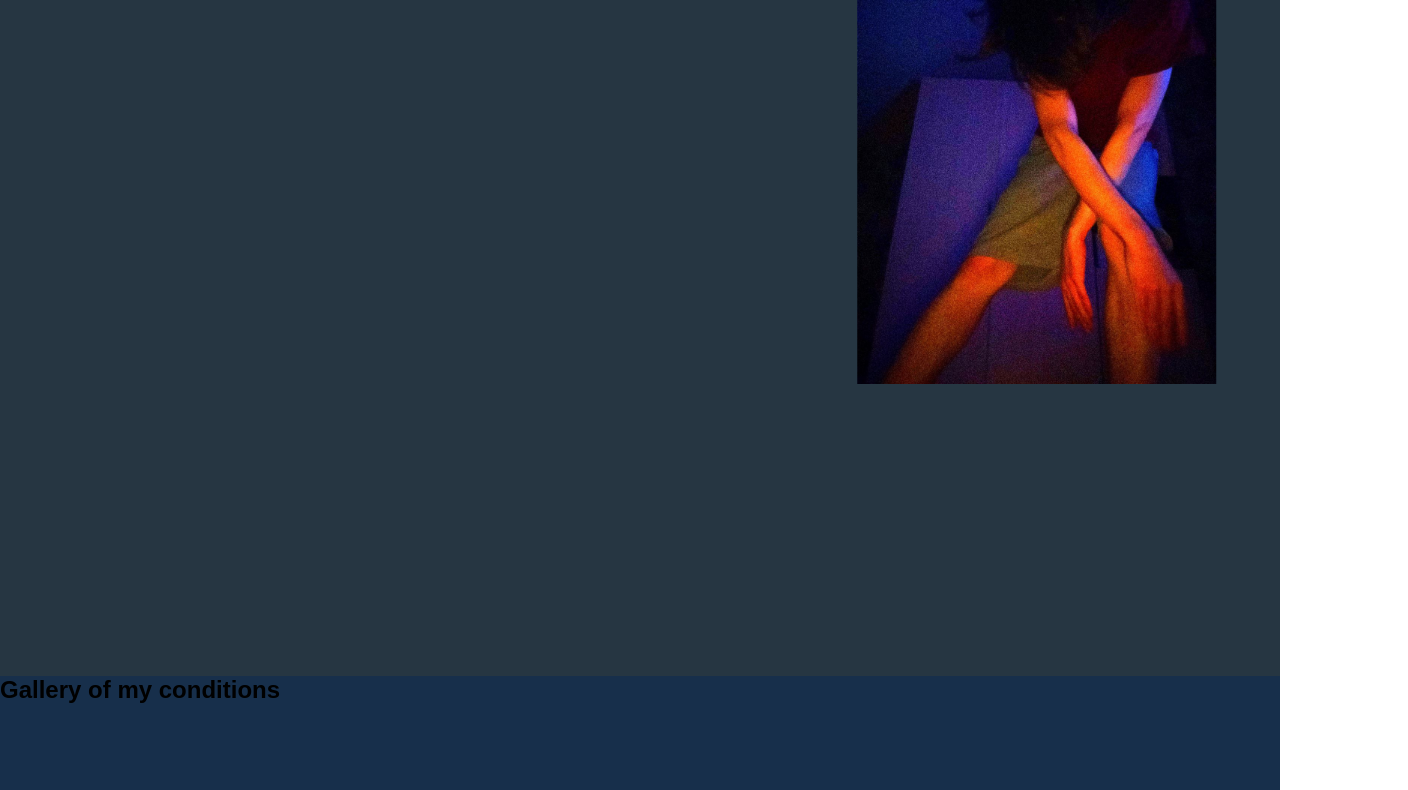
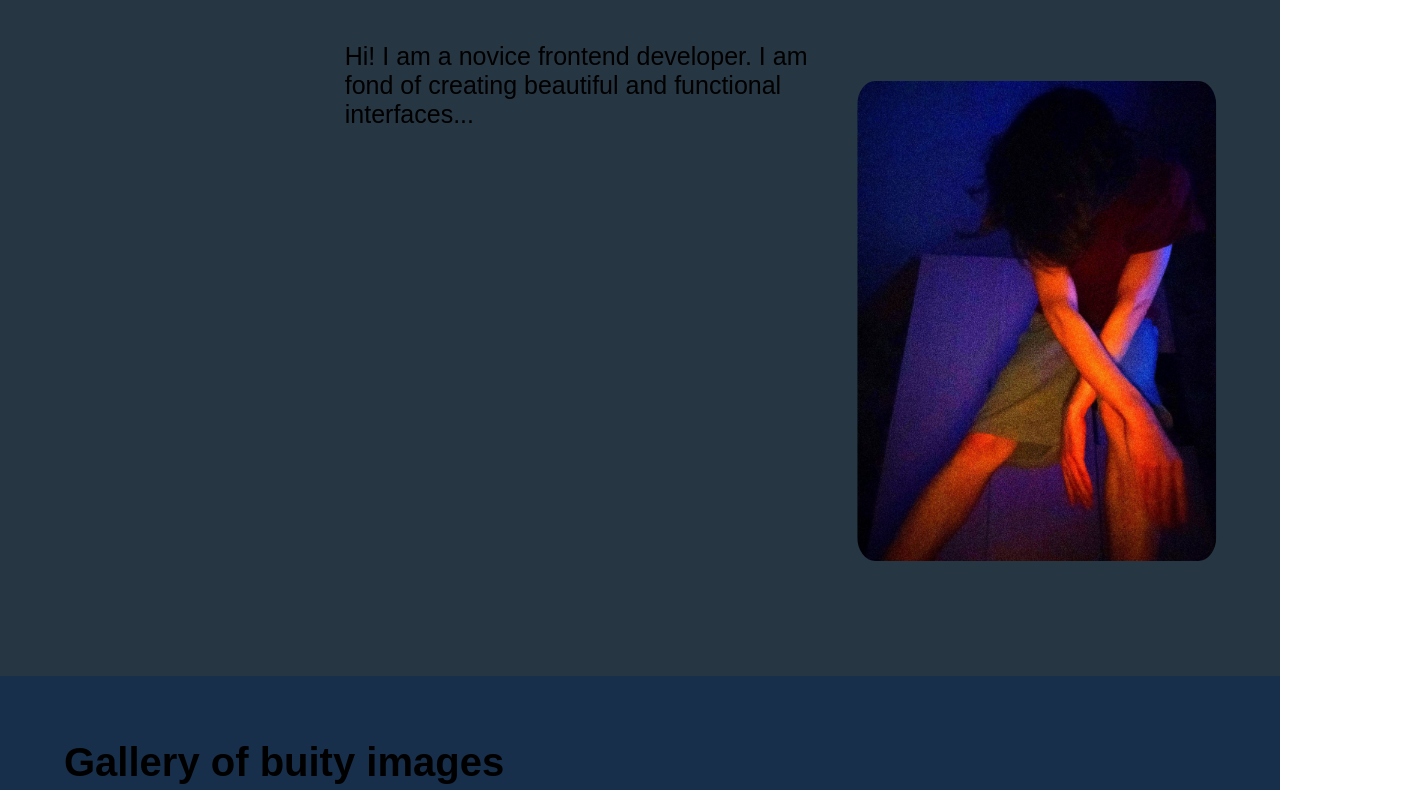
Before and after one commit to Dragonyzi/Block1, a plain HTML site: page index.html in a window 1280 px wide. Shown: the part 185-975 px from the top of the page, 1408 px wide, since content can reach past the window. Drawn offline with Linux system fonts and the light colour scheme.

Commit message:
Some styled sections

```diff
--- a/index.html
+++ b/index.html
@@ -14,24 +14,28 @@
             <ul>
                 <li><a href="#about">About</a></li>
                 <li><a href="#gallery">Gallery</a></li>
-                <li><a href="#contant">Contact</a></li>
+                <li><a href="#contact">Contact</a></li>
             </ul>
         </nav>
     </header>
     <main>
         <section class="section" id="about">
-            <h1>About section</h1>
+            <h1 class="title">About section</h1>
             <div class="content">
-                <p>Hi! I am a novice frontend developer. I am fond of creating beautiful and functional interfaces...</p>
+                <!-- todo можно сделать при наведение смену картинки +
+                    чтобы при нажатии на картинку слева от неё появлялся дополнительный текст и после трёх сообщений, второе пропадало, заменялось третьим, а третье - четвёртым
+                    + можно сделать эффект нажатия на картинку, чтобы она немного сужалась, затем расширялась и возвращалась в изначальный размер (интерактивность)  -->
+                <p class="text">Hi! I am a novice frontend developer. I am fond of creating beautiful and functional
+                    interfaces...</p>
                 <img src="images/stay.jpg" alt="Cool pose photo">
             </div>
         </section>
         <section class="section" id="gallery">
-            <h2>Gallery of my conditions</h2>
+            <h2 class="title">Gallery of buity images</h2>
             <div class="gallery-container"></div>
         </section>
         <section class="section" id="contact">
-            <h1>Contact with me >_< </h1>
+            <h1 class="title">Contact with me >_< </h1>
                     <form action="">
                         <label for=""></label>
                         <input type="text">
@@ -42,6 +46,7 @@
                     </form>
         </section>
     </main>
+
     <script src="script.js"></script>
 </body>
 
--- a/style.css
+++ b/style.css
@@ -35,7 +35,22 @@ nav a {
 }
 
 section {
-    height: 100vh;
+    min-height: 100vh;
+}
+
+.title {
+    width: fit-content;
+    position: relative;
+    top: 5vw;
+    left: 5vw;
+    font-weight: bold;
+    font-size: 40px;
+}
+
+.text {
+    position: relative;
+    top: 12vh;
+    font-size: 25px;
 }
 
 #about {
@@ -55,6 +70,9 @@ section {
 .content img{
     height: 60vh;
     transform: scale(-1, 1);
+    position: relative;
+    top: 20vh;
+    border-radius:5%;
 }
 
 #gallery {
@@ -64,3 +82,9 @@ section {
 #contact {
     background-color: #1f5872;
 }
+
+form {
+    position: relative;
+    top: 10vh;
+    left: 10vw;
+}
```
